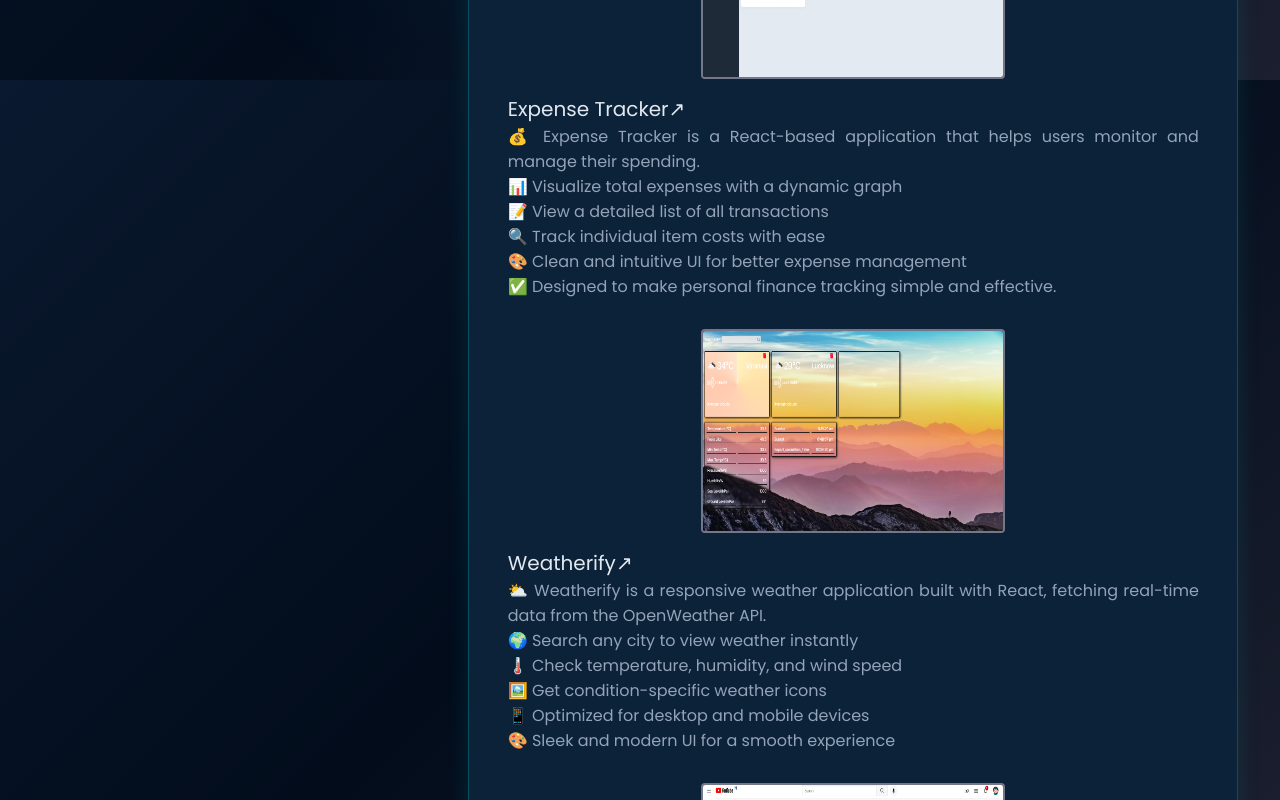
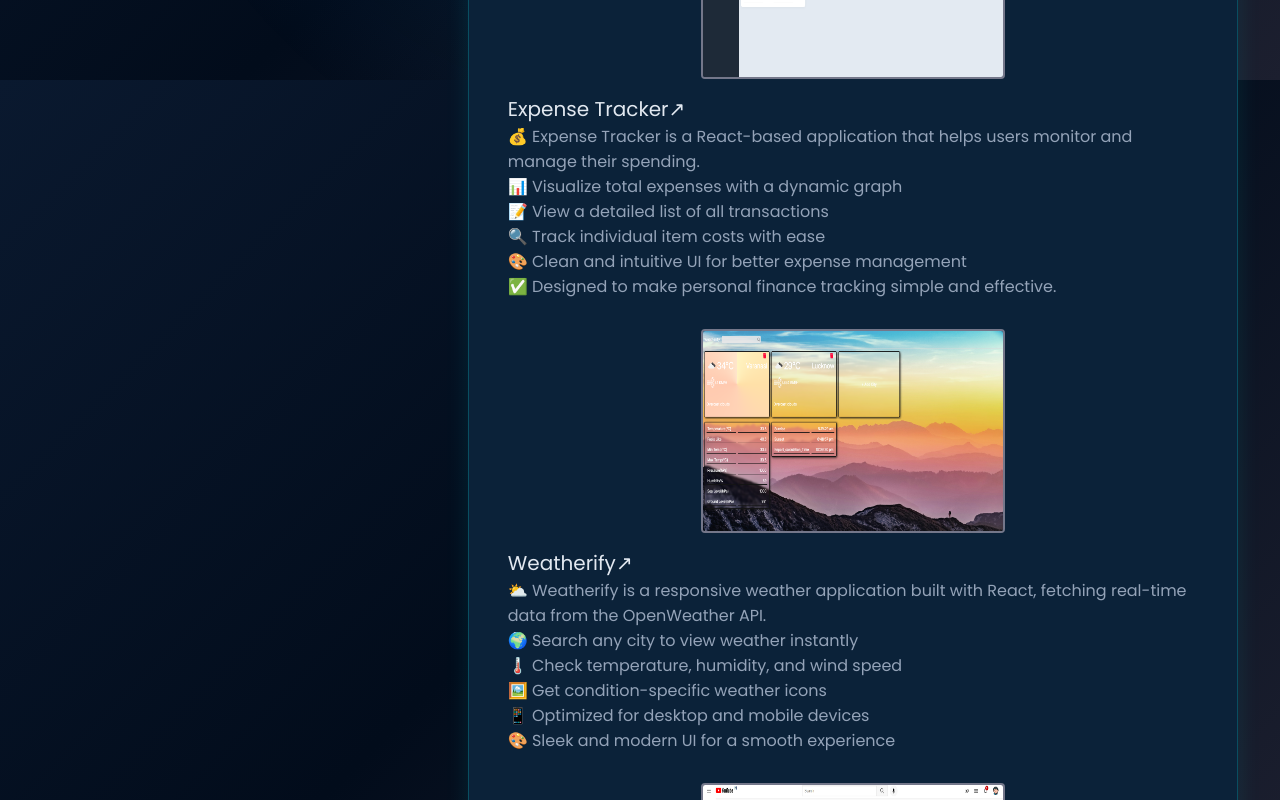
Before and after one commit to Ritesh-Kumar-Verma/myPortfolio, a React (Vite) app: page / in a window 1280 px wide. Shown: the part 720-1520 px from the top of the page. Built offline with nearby package versions, Linux system fonts and the light colour scheme.

Commit message:
alignment issue

```diff
--- a/src/Components/Active_Projects/Active_Projects.css
+++ b/src/Components/Active_Projects/Active_Projects.css
@@ -63,7 +63,7 @@
 }
 
 .summary {
-  text-align: justify;
+  /* text-align: justify; */
   color: #94a3b8;
   white-space: pre-line;
 }
```
